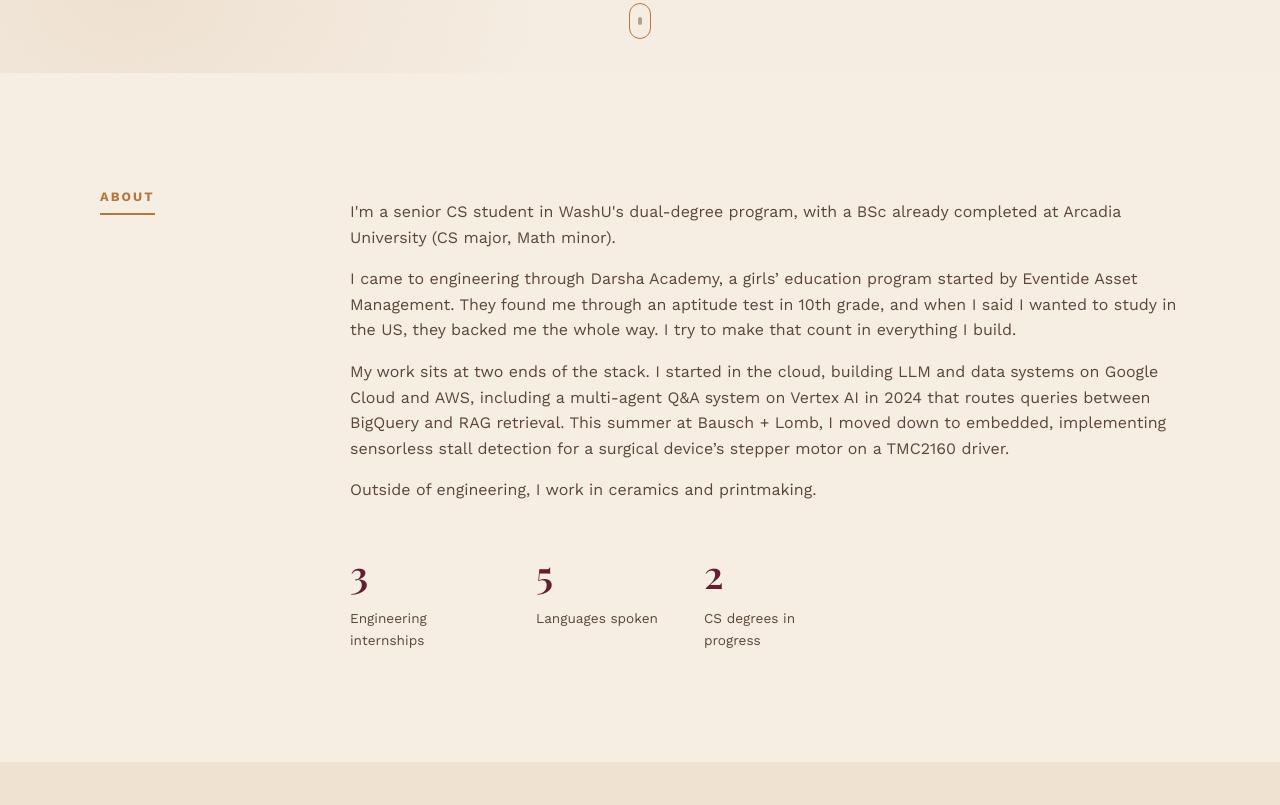
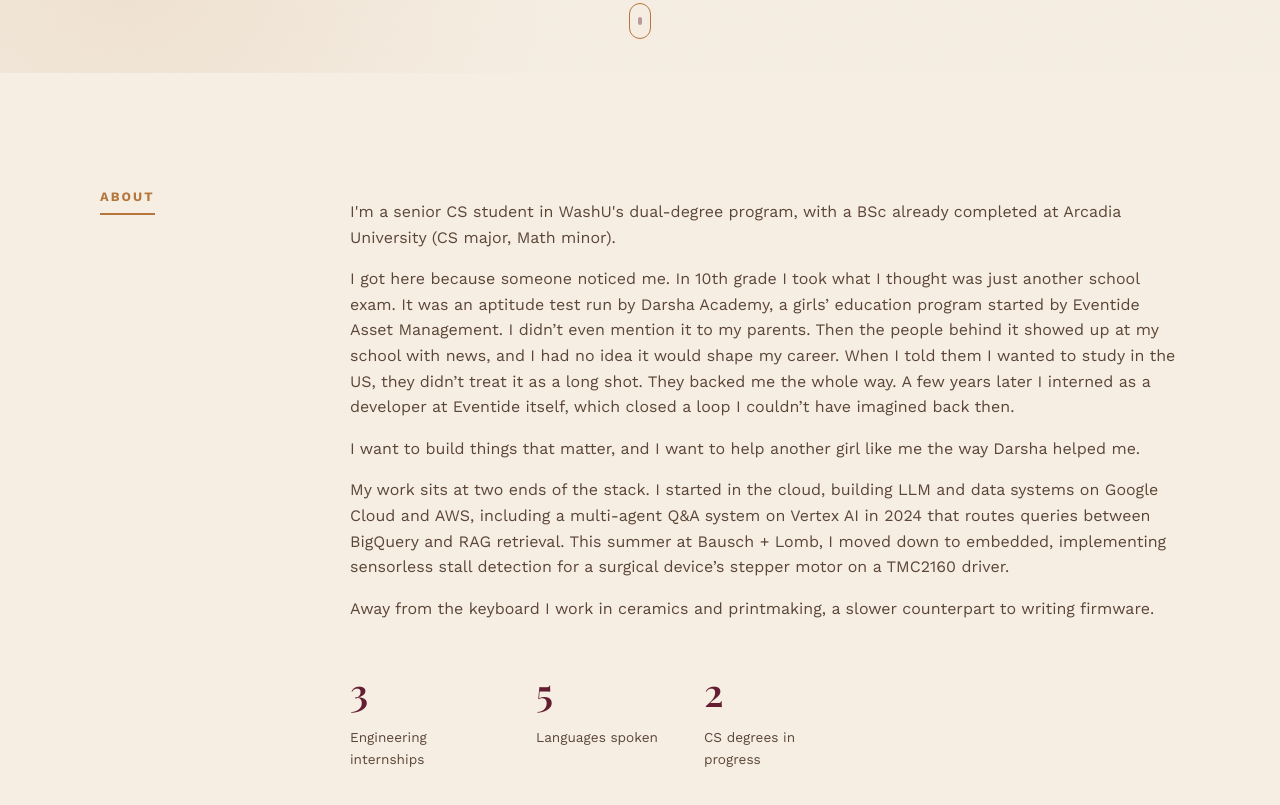
Before and after one commit to jyothiravilla/Portfolio, a plain HTML site: page index.html in a window 1280 px wide. Shown: the part 727-1532 px from the top of the page. Drawn offline with nearby package versions, Linux system fonts and the light colour scheme; a web font is replaced by a local one.

Commit message:
Revise personal narrative in index.html
Updated personal description and background information in the hero section of index.html.

```diff
--- a/index.html
+++ b/index.html
@@ -47,7 +47,7 @@
         </svg>
 
         <div class="hero-content">
-            <p class="eyebrow reveal">Software Engineer &amp; Systems Builder</p>
+            <p class="eyebrow reveal">I build software at both ends of the stack: LLM systems in the cloud and motor firmware for surgical devices.</p>
             <h1 class="hero-name reveal">Jyothi<br><em>Ravilla</em></h1>
             <div class="hero-actions reveal">
                 <a href="#projects" class="btn btn-primary">See the work</a>
@@ -79,10 +79,17 @@
                         University (CS major, Math minor).
                     </p>
                     <p>
-                        I came to engineering through Darsha Academy, a girls&rsquo; education program started by
-                        Eventide Asset Management. They found me through an aptitude test in 10th grade, and when I said
-                        I wanted to study in the US, they backed me the whole way. I try to make that count in
-                        everything I build.
+                        I got here because someone noticed me. In 10th grade I took what I thought was just another
+                        school exam. It was an aptitude test run by Darsha Academy, a girls&rsquo; education program
+                        started by Eventide Asset Management. I didn&rsquo;t even mention it to my parents. Then the
+                        people behind it showed up at my school with news, and I had no idea it would shape my career.
+                        When I told them I wanted to study in the US, they didn&rsquo;t treat it as a long shot. They
+                        backed me the whole way. A few years later I interned as a developer at Eventide itself, which
+                        closed a loop I couldn&rsquo;t have imagined back then.
+                    </p>
+                    <p>
+                        I want to build things that matter, and I want to help another girl like me the way Darsha
+                        helped me.
                     </p>
                     <p>
                         My work sits at two ends of the stack. I started in the cloud, building LLM and data systems on
@@ -92,7 +99,8 @@
                         on a TMC2160 driver.
                     </p>
                     <p>
-                        Outside of engineering, I work in ceramics and printmaking.
+                        Away from the keyboard I work in ceramics and printmaking, a slower counterpart to writing
+                        firmware.
                     </p>
 
                     <div class="about-stats">
```
